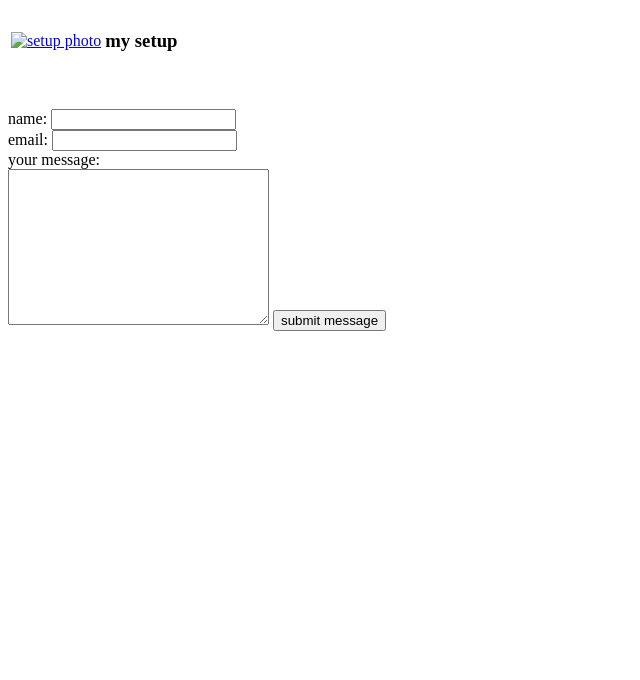
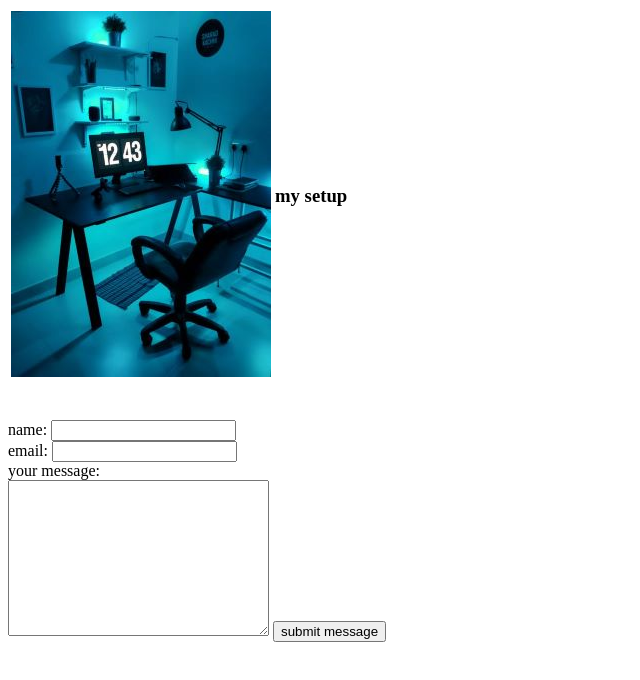
Before and after one commit to willow144/cv, a plain HTML site: page index.html in a window 1280 px wide. Shown: the whole page, without its empty margins (0-640 px from the left). Drawn offline with Linux system fonts and the light colour scheme.

Commit message:
Update index.html

```diff
--- a/index.html
+++ b/index.html
@@ -10,7 +10,7 @@
 <table>
 <tr>
   <td><a href="https://www.pexels.com/royalty-free-images/" target="_blank">
-  <img src="/images/setup photo.jpeg" alt="setup photo"></a></td>
+  <img src="setup_photo.jpeg" alt="setup photo"></a></td>
 <td ><h3>my setup</h3></td>
 </tr>
 </table>
```
